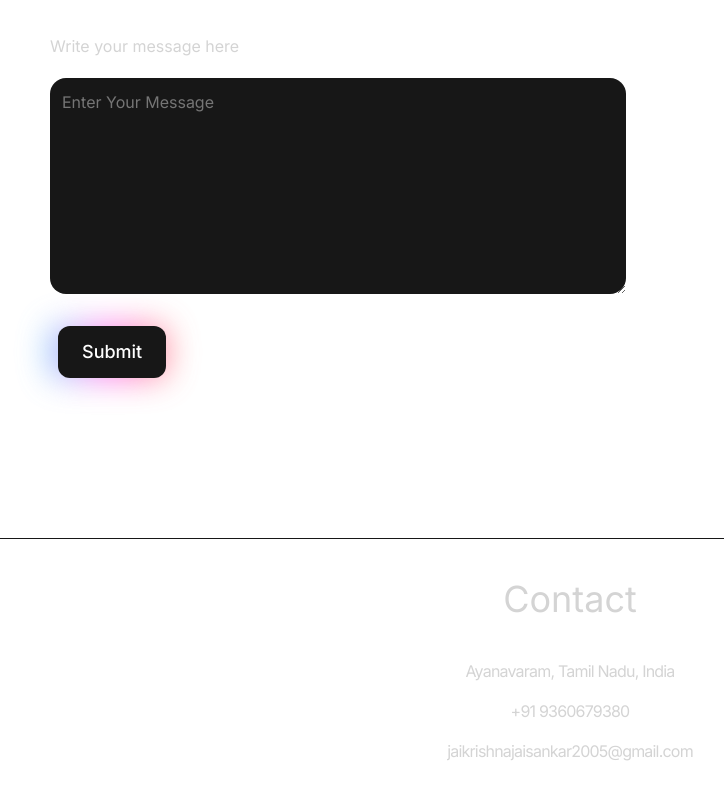
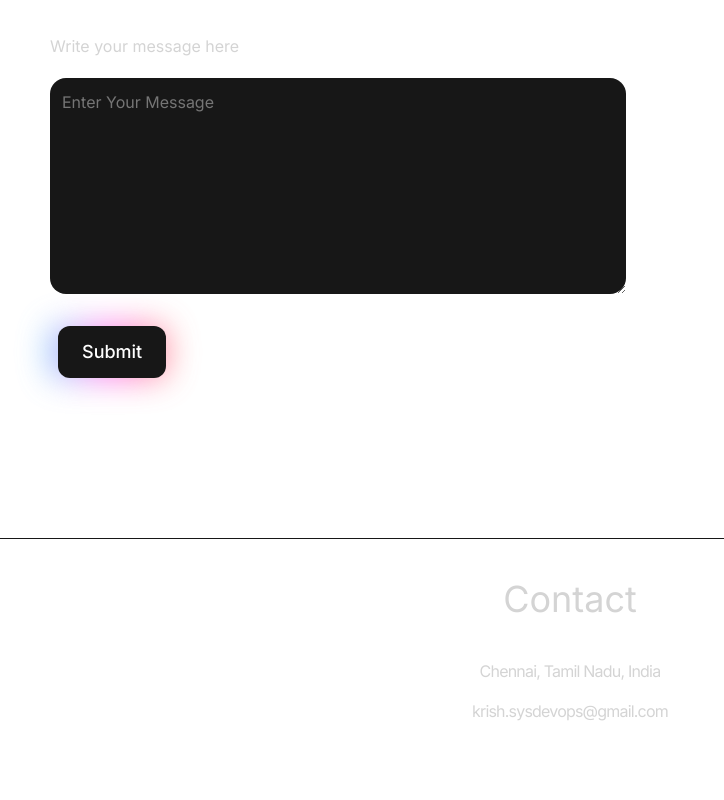
Before and after one commit to jaikrishna-j/jai-portfolio, a React (Vite) app: page / in a window 1280 px wide. Shown: the part 3238-4038 px from the top of the page, without its empty margins (70-794 px from the left). Built offline with nearby package versions, Linux system fonts and the light colour scheme.

Commit message:
Change contact address and email
Updated contact information with new address and email.

```diff
--- a/src/constants/index.js
+++ b/src/constants/index.js
@@ -32,9 +32,8 @@ export const PROJECTS = [
 ];
 
 export const CONTACT = {
-  address: "Ayanavaram, Tamil Nadu, India",
-  phoneNo: "+91 9360679380",
-  email: "jaikrishnajaisankar2005@gmail.com",
+  address: "Chennai, Tamil Nadu, India",
+  email: "krish.sysdevops@gmail.com",
 };
 
 
```
